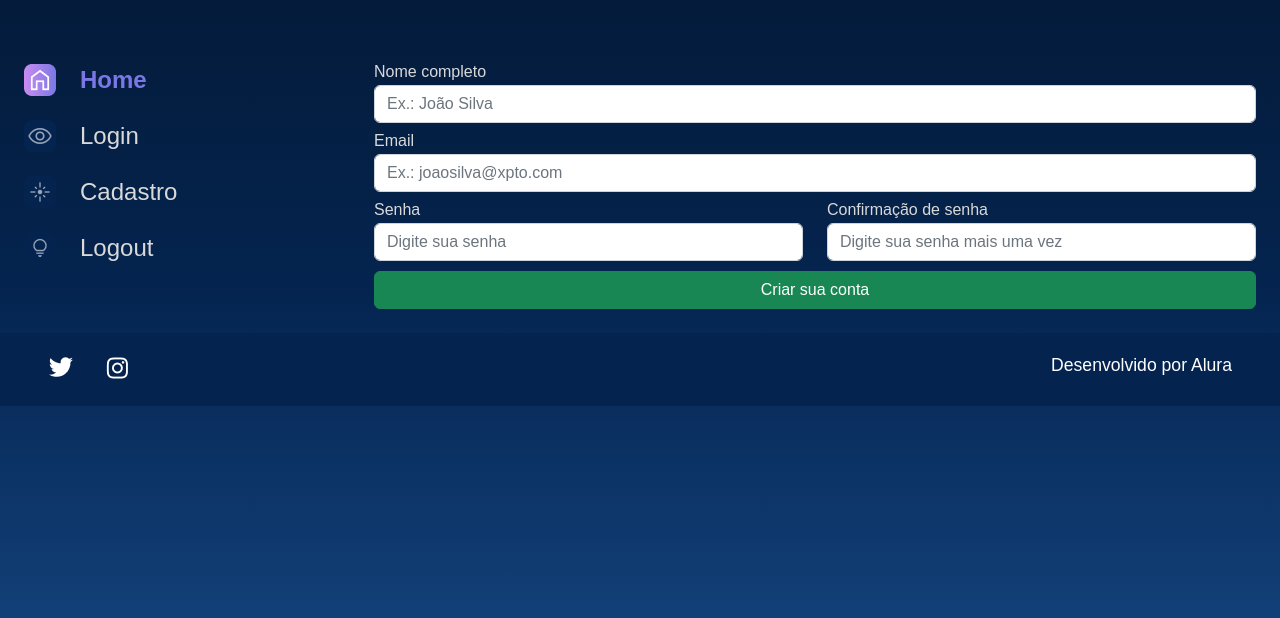
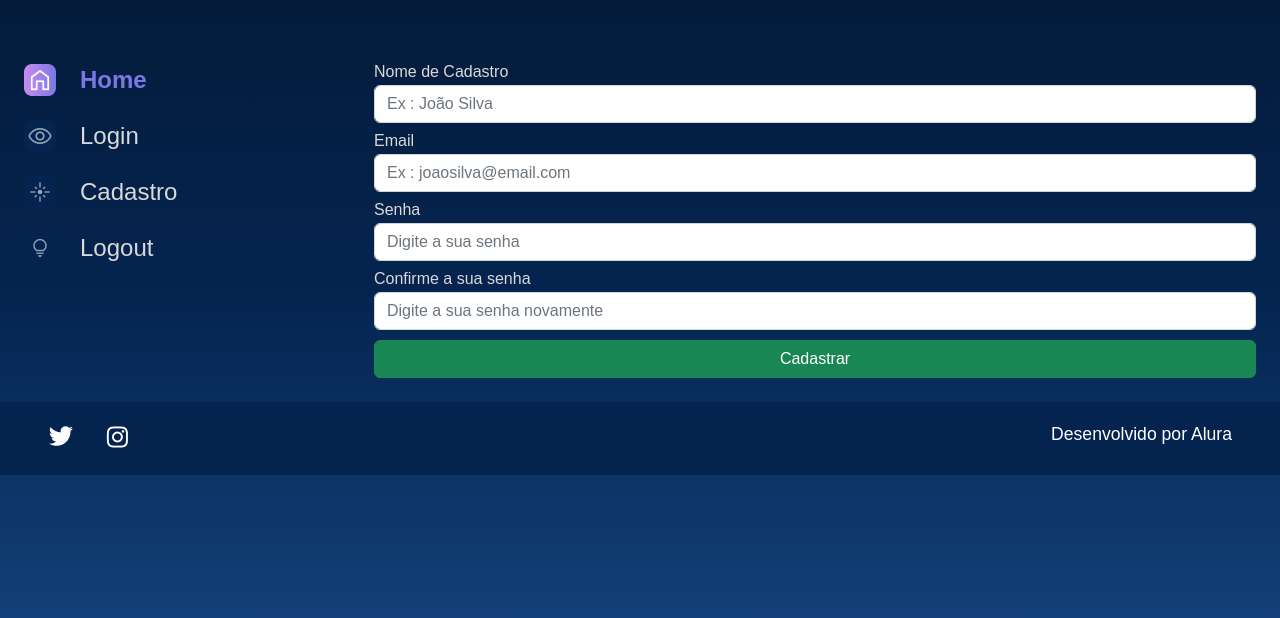
Before and after one commit to EricCavalcante/Alura_Space, a Django app: page /cadastro in a window 1280 px wide. Shown: the part 114-732 px from the top of the page. Run offline with Django 4.2, Linux system fonts and the light colour scheme.

Commit message:
estilizando a página de cadastro

```diff
--- a/templates/usuarios/cadastro.html
+++ b/templates/usuarios/cadastro.html
@@ -42,26 +42,17 @@
             </section>
             <section class="galeria" style="margin-left: 5em">
                 <form action="" method="">
+                    {% csrf_token %}
                     <div class="row">
-                        <div class="col-12 col-lg-12" style="margin-bottom: 10px;">
-                            <label for="nome_cadastro" style="color:#D9D9D9; margin-bottom: 5px;"><b>Nome completo</b></label>
-                            <input type="text" class="form-control" name="nome_cadastro" placeholder="Ex.: João Silva" required>
-                        </div>
-                        <div class="col-12 col-lg-12" style="margin-bottom: 10px;">
-                            <label for="email" style="color:#D9D9D9; margin-bottom: 5px;"><b>Email</b></label>
-                            <input type="email" class="form-control" name="email" placeholder="Ex.: joaosilva@xpto.com" required>
-                        </div>
-                        <div class="col-12 col-lg-6" style="margin-bottom: 10px;">
-                            <label for="password1" style="color:#D9D9D9; margin-bottom: 5px;"><b>Senha</b></label>
-                            <input type="password" class="form-control" name="password1" placeholder="Digite sua senha" required>
-                        </div>
-                        <div class="col-12 col-lg-6" style="margin-bottom: 10px;">
-                            <label for="password2" style="color:#D9D9D9; margin-bottom: 5px;"><b>Confirmação de senha</b></label>
-                            <input type="password" class="form-control" name="password2" placeholder="Digite sua senha mais uma vez" required>
-                        </div>
-                        <div class="col-12 text-center">
-                            <button class="btn btn-success col-12" style="padding: top 5px;" type="submit">Criar sua conta</button>
-                        </div>
+                    {% for field in form.visible_fields %}
+                     <div class="col-12 col-lg-12" style="margin-bottom: 10px;">
+                         <label for="{{ field.id_for_label }}" style="color:#D9D9D9; margin-bottom: 5px; ">{{field.label}}</label>
+                         {{ field }}
+                     </div>
+                     {% endfor %}
+                    </div>
+                    <div>
+                     <buttonbutton type="submit" class="btn btn-success col-12" style="padding: top 5px;">Cadastrar</button>
                     </div>
                 </form>
             </section>
--- a/templates/usuarios/login.html
+++ b/templates/usuarios/login.html
@@ -52,7 +52,7 @@
                     {% endfor %}
                    </div>
                    <div>
-                    <buttonbutton type="submit" class="btn btn-success col-12" style="padding: top 5px;">Cadastrar</button>
+                    <buttonbutton type="submit" class="btn btn-success col-12" style="padding: top 5px;">Login</button>
                    </div>
                 </form>
             </section>
--- a/usuarios/forms.py
+++ b/usuarios/forms.py
@@ -24,3 +24,52 @@ class LoginForms(forms.Form):
         }
         )
     )
+
+class CadastroForms(forms.Form):
+    nome_cadastro=forms.CharField(
+        label ='Nome de Cadastro',
+        required=True,
+        max_length=100,
+        widget=forms.TextInput(
+        attrs={
+        'class': 'form-control',
+        'placeholder': 'Ex : João Silva'
+        }
+        )
+    )
+
+    email=forms.EmailField(
+         label ='Email',
+        required=True,
+        max_length=100,
+        widget=forms.TextInput(
+        attrs={
+        'class': 'form-control',
+        'placeholder': 'Ex : joaosilva@email.com'
+        }
+        )
+    )
+
+    senha1=forms.CharField(
+        label='Senha',
+        required=True,
+        max_length=70,
+        widget=forms.PasswordInput(
+        attrs={
+        'class': 'form-control',
+        'placeholder': 'Digite a sua senha'
+        }
+        )
+    )
+
+    senha2=forms.CharField(
+        label='Confirme a sua senha',
+        required=True,
+        max_length=70,
+        widget=forms.PasswordInput(
+        attrs={
+        'class': 'form-control',
+        'placeholder': 'Digite a sua senha novamente'
+        }
+        )
+    )
--- a/usuarios/views.py
+++ b/usuarios/views.py
@@ -1,9 +1,10 @@
 from django.shortcuts import render
-from usuarios.forms import LoginForms
+from usuarios.forms import LoginForms, CadastroForms
 
 def login(request):
     form = LoginForms
     return render(request, "usuarios/login.html", {"form":form})
 
 def cadastro(request):
-    return render(request, "usuarios/cadastro.html")
+    form = CadastroForms()
+    return render(request, "usuarios/cadastro.html", {"form":form})
```
